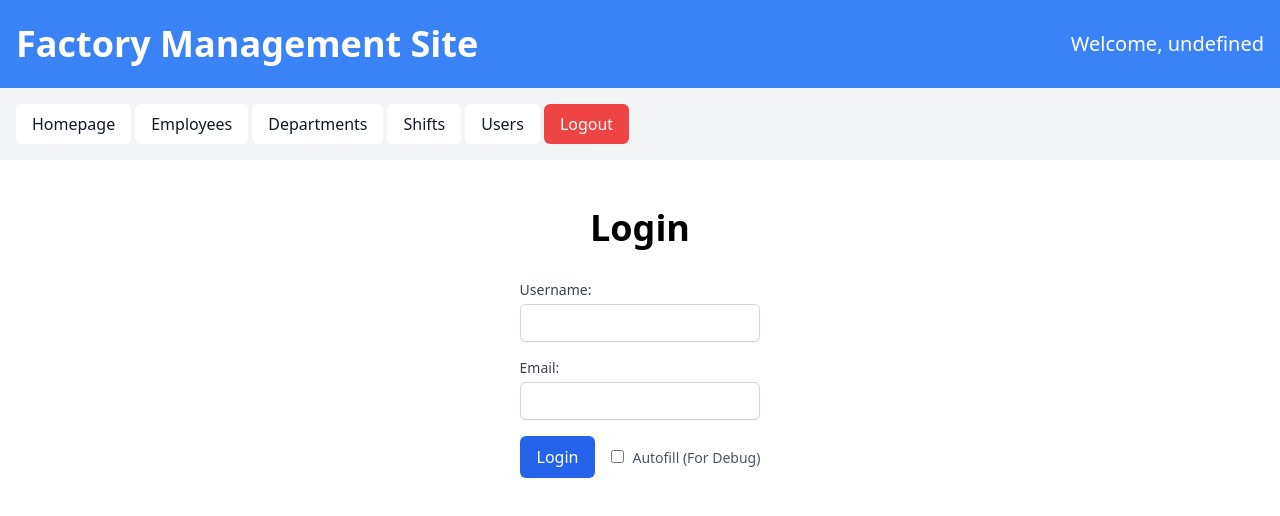
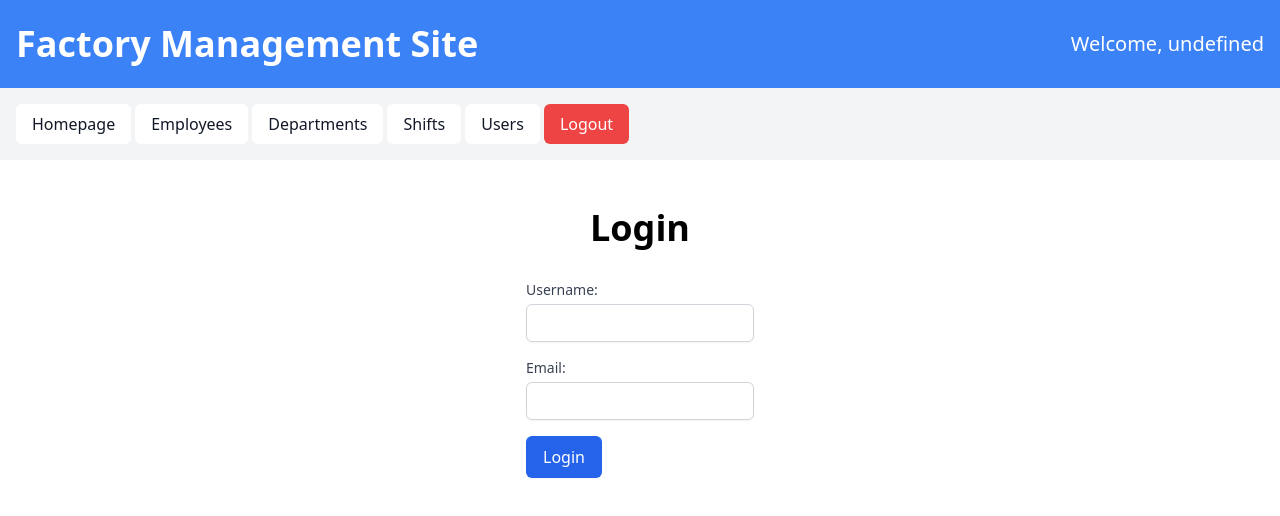
Before and after one commit to TomerMeidan/A22-Web-Project, a React (Vite) app in the folder views/: page /edit-department in a window 1280 px wide. Shown: the top 516 px of the page. Built offline with nearby package versions, Linux system fonts and the light colour scheme.

Commit message:
fix: remove debug data

```diff
--- a/views/src/pages/LoginPage.jsx
+++ b/views/src/pages/LoginPage.jsx
@@ -40,7 +40,7 @@ const LoginPage = () => {
             className="mt-1 block w-full py-2 px-3 border border-gray-300 bg-white rounded-md shadow-sm focus:outline-none focus:ring-indigo-500 focus:border-indigo-500 sm:text-sm"
           />
         </div>
-        <div className="flex items-center justify-between">
+        <div>
           <button
             type="submit"
             disabled={isLoading}
@@ -49,7 +49,7 @@ const LoginPage = () => {
           >
             Login
           </button>
-          <div className="ml-4">
+          {/* <div className="ml-4">
             <input
               type="checkbox"
               id="autofill"
@@ -57,7 +57,7 @@ const LoginPage = () => {
               className="rounded text-blue-600 focus:outline-none focus:ring-blue-500"
             />
             <label htmlFor="autofill" className="ml-2 text-sm text-gray-600">Autofill (For Debug)</label>
-          </div>
+          </div> */}
         </div>
       </form>
       {error && <div className="mt-4 text-red-500">{error}</div>}
```
